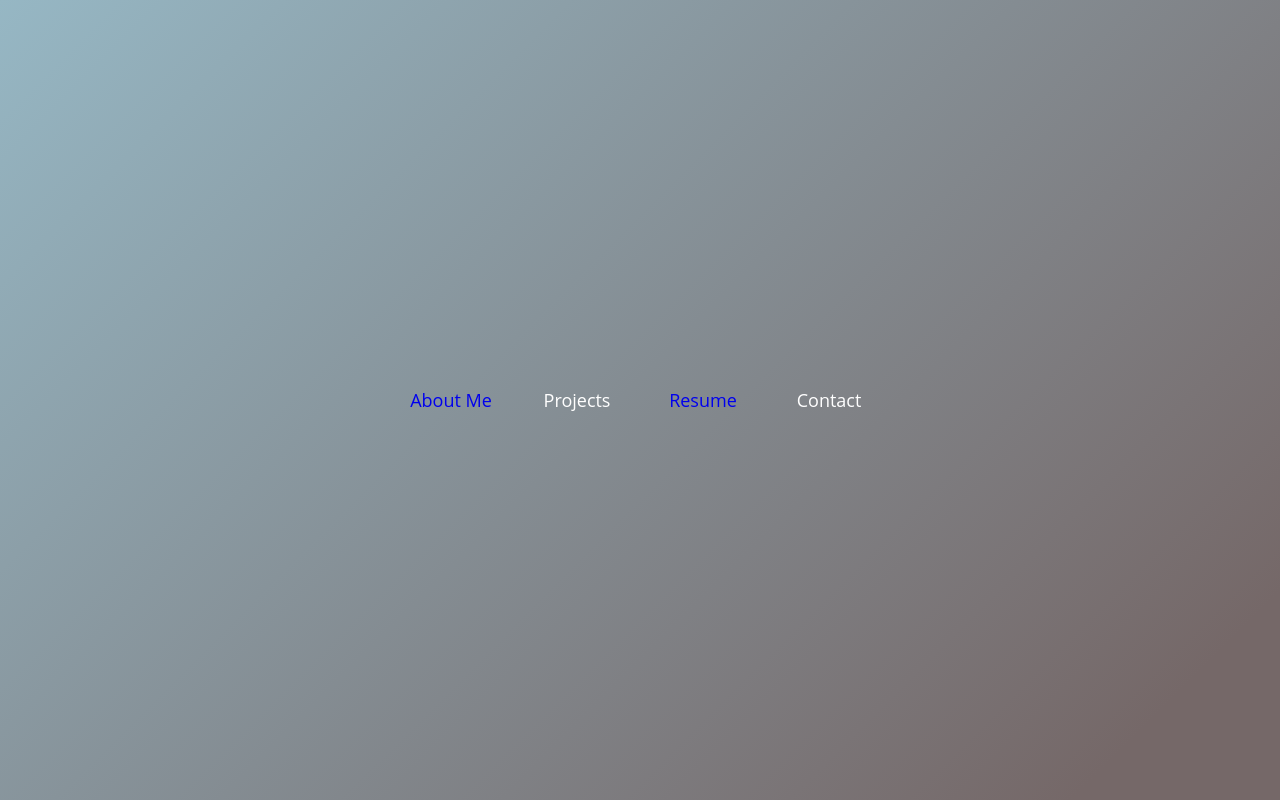
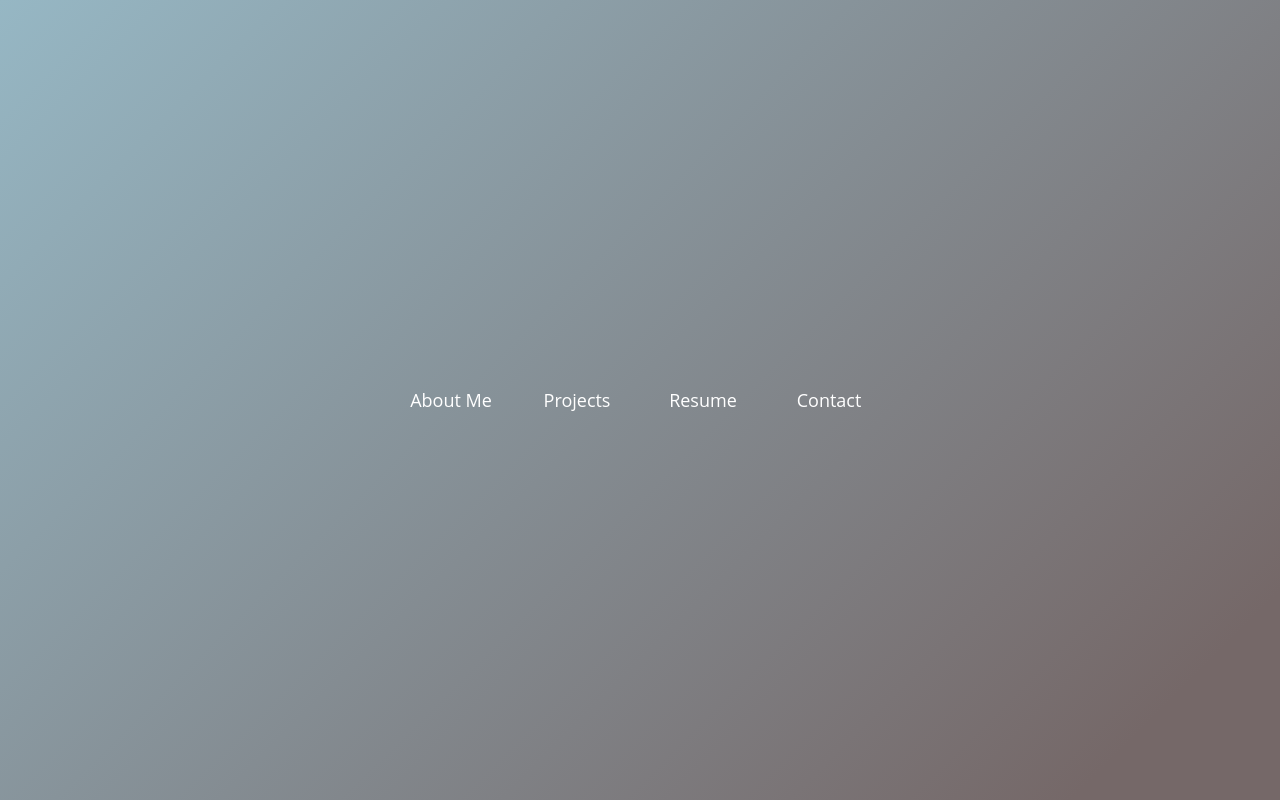
Before and after one commit to argamez98/Portfolio, a React (Create React App) app: page / in a window 1280 px wide. Built offline with nearby package versions, Linux system fonts and the light colour scheme.

Commit message:
added tailwind

```diff
--- /dev/null
+++ b/postcss.config.js
@@ -0,0 +1,6 @@
+module.exports = {
+  plugins: {
+    tailwindcss: {},
+    autoprefixer: {},
+  },
+}
--- a/src/App.css
+++ b/src/App.css
@@ -1,3 +1,4 @@
+
 .App {
   text-align: center;
 }
@@ -26,6 +27,7 @@
 
 .navbar{
   display: flex;
+
 }
 
 .navbar a {
--- a/src/App.js
+++ b/src/App.js
@@ -3,7 +3,7 @@ import Navbar from "./components/Navbar";
 
 function App() {
   return (
-    <div className="App ">
+    <div className="App">
       <header className="App-header">
         <Navbar />
       </header>
--- a/src/index.css
+++ b/src/index.css
@@ -1,3 +1,7 @@
+@tailwind base;
+@tailwind components;
+@tailwind utilities;
+
 body {
   margin: 0;
   font-family: -apple-system, BlinkMacSystemFont, 'Segoe UI', 'Roboto', 'Oxygen',
--- /dev/null
+++ b/tailwind.config.js
@@ -0,0 +1,9 @@
+module.exports = {
+  content: [
+    "./src/**/*.{js,jsx,ts,tsx}",
+  ],
+  theme: {
+    extend: {},
+  },
+  plugins: [],
+}
```
